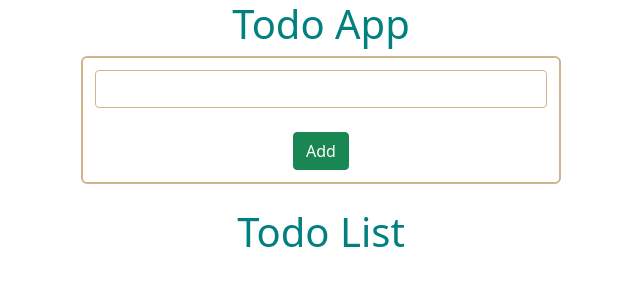
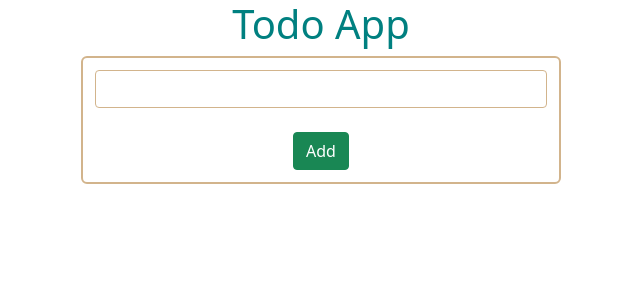
Before and after one commit to Unrealrojo234/toDoApp, a SvelteKit app: page / in a window 1280 px wide. Shown: the top 300 px of the page, without its empty margins (319-959 px from the left). Built offline with nearby package versions, Linux system fonts and the light colour scheme.

Commit message:
minor change

```diff
--- a/src/routes/todos.svelte
+++ b/src/routes/todos.svelte
@@ -47,7 +47,9 @@
   </div>
   <br />
   <div>
-    <h1>Todo List</h1>
+    {#if todos.length > 1}
+      <h1>Todo List</h1>
+    {/if}
     <ol>
       {#each todos as todo, i}
         {#if i > 0}
```
